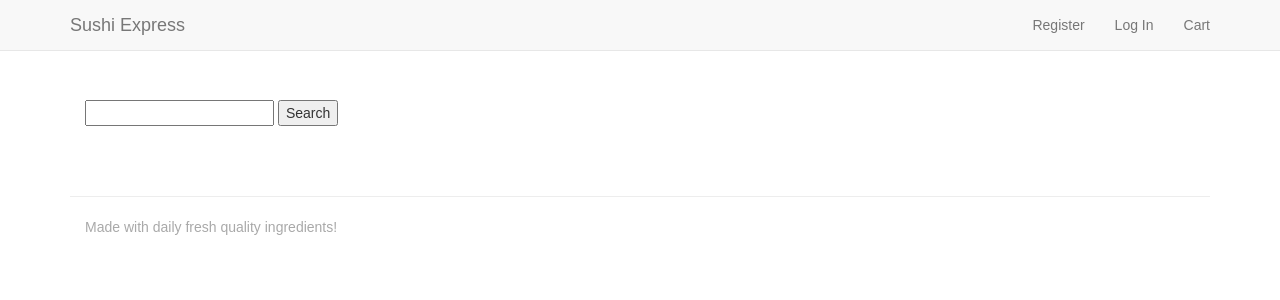
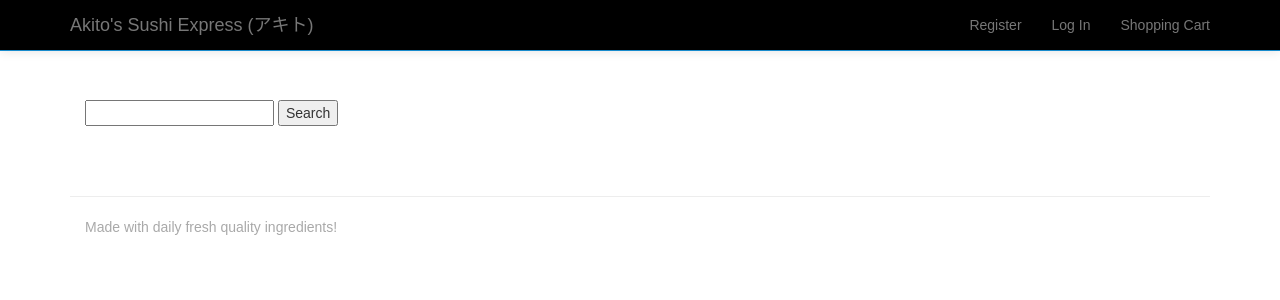
Before and after one commit to nikl881/food-delivery-app, a Django app: page / in a window 1280 px wide. Shown: the top 300 px of the page. Run offline with Django 3.2, Linux system fonts and the light colour scheme; data that the repository does not hold is empty; some libraries are stand-ins or nearby versions.

Commit message:
added styling to ordermenu and added custom bootstrap menu

```diff
--- a/fooddelivery/urls.py
+++ b/fooddelivery/urls.py
@@ -1,4 +1,4 @@
-"""fooddelivery URL Configuration
+"""ecommerce URL Configuration
 
 The `urlpatterns` list routes URLs to views. For more information please see:
     https://docs.djangoproject.com/en/1.11/topics/http/urls/
@@ -32,5 +32,5 @@ urlpatterns = [
     url(r'^cart/', include(urls_cart)),
     url(r'^checkout/', include(urls_checkout)),
     url(r'^search/', include(urls_search)),
-    url(r'^media/(?P<path>.*)$', static.serve, {'document_root': MEDIA_ROOT}),
+    url(r'^media/(?P<path>.*)$', static.serve, {'document_root': MEDIA_ROOT})
 ]
--- a/static/css/custom.css
+++ b/static/css/custom.css
@@ -64,3 +64,22 @@ caption p {
 .product-description {
     min-height: 40px;
 }
+
+.navbar {
+    background-image: -webkit-linear-gradient(#54b4eb, #2fa4e7 60%, #1d9ce5);
+    background-image: -o-linear-gradient(#54b4eb, #2fa4e7 60%, #1d9ce5);
+    background-image: -webkit-gradient(linear, left top, left bottom, from(#000), color-stop(60%, #000), to(#000));
+    background-image: linear-gradient(#000, #000 60%, #000);
+    background-repeat: no-repeat;
+    filter: progid:DXImageTransform.Microsoft.gradient(startColorstr='#ff54b4eb', endColorstr='#ff1d9ce5', GradientType=0);
+    border-bottom: 1px solid #178acc;
+    -webkit-filter: none;
+    filter: none;
+    -webkit-box-shadow: 0 1px 10px rgba(0,0,0,0.1);
+    box-shadow: 0 1px 10px rgba(0,0,0,0.1);
+}
+
+h3, .h3 {
+    font-size: 24px;
+    color: red;
+}
--- a/templates/base.html
+++ b/templates/base.html
@@ -5,7 +5,7 @@
     <meta charset="UTF-8">
     <meta name="viewport" content="width=device-width, initial-scale=1.0">
     <meta http-equiv="X-UA-Compatible" content="ie=edge">
-    <title>Sushi Express</title>
+    <title>Sushi Express Akito (アキト)</title>
     <link rel="stylesheet" href="https://cdnjs.cloudflare.com/ajax/libs/bootswatch/3.3.7/cerulean/bootstrap.min.css">
      <link rel="stylesheet" href="{% static 'font-awesome/css/font-awesome.min.css' %}">
     <link rel="stylesheet" href="{% static 'css/custom.css' %}">
@@ -25,12 +25,12 @@
                     <span class="icon-bar"></span>
                     <span class="icon-bar"></span>
                 </button>
-                <a class="navbar-brand" href="/">Sushi Express</a>
+                <a class="navbar-brand" href="/">Akito's Sushi Express (アキト)</a>
             </div>
             <div id="navbar" class="navbar-collapse collapse">
                 <ul class="nav navbar-nav navbar-right">
                     {% if user.is_authenticated %}
-                        <li><a href="{% url 'profile' %}">Profile</a></li>
+                        <li><a href="{% url 'profile' %}">My account</a></li>
                         <li><a href="{% url 'logout' %}">Log Out</a></li>
                     {%  else %}
                         <li><a href="{% url 'register' %}">Register</a></li>
@@ -38,7 +38,7 @@
                     {% endif %}
                      <li>
                         <a href="{% url 'view_cart' %}">
-                            <i class="fa fa-shipping-cart"></i>Cart
+                            <i class="fa fa-shipping-cart"></i>Shopping Cart
                             {% if product_count > 0 %}
                             <label class="badge badge-warning">{{ product_count }}</label>
                         {% endif %}
```
Also changed, not shown: checkout/forms.py (added, +25 -0 lines), checkout/views.py (+12 -11 lines), static/js/stripe.js (added, +32 -0 lines), media/images/maguro-nigiri-1524750751-150x_.png (added), media/images/sake-nigiri-1524750733-150x_.png (added).
